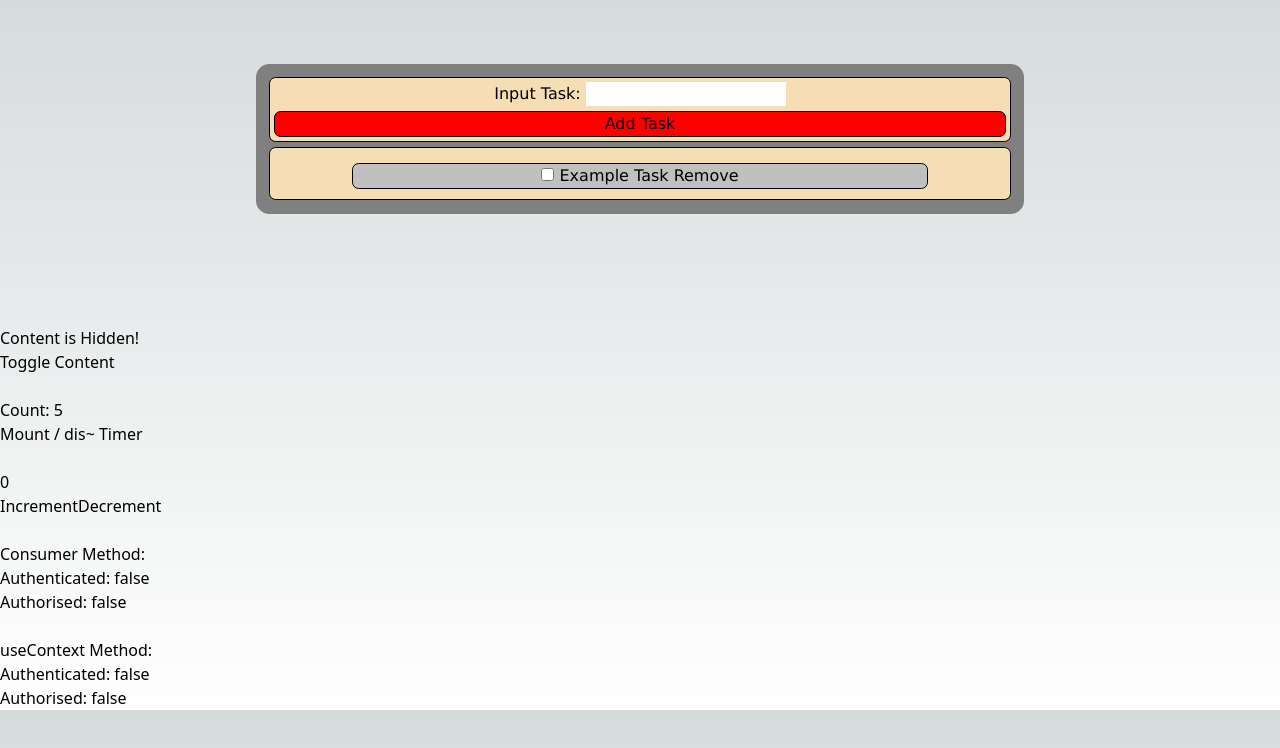
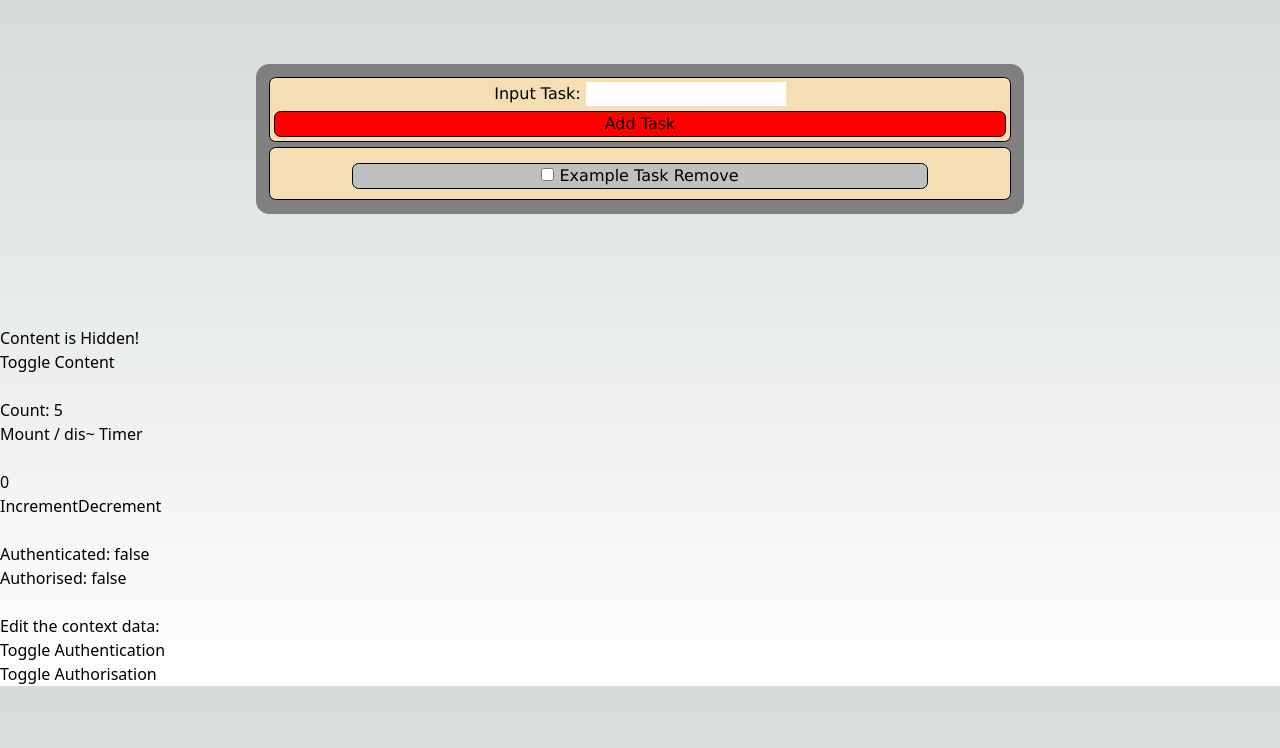
Before and after one commit to Austin-ALIT/austin-react-intermediary, a Next.js app: page / in a window 1280 px wide. Shown: the top 748 px of the page. Built offline with nearby package versions, Linux system fonts and the light colour scheme.

Commit message:
Implimented dynamic context

```diff
--- a/src/components/childcomponent/childcomponent.tsx
+++ b/src/components/childcomponent/childcomponent.tsx
@@ -8,13 +8,18 @@ export default function ChildComponent(){
 
     // Display the context data in the component's render.
     return(
-        <ContextProvider>
-            <p> Consumer Method: </p>
-            <ContextConsumer/>
+        <>
+            <p> {`Authenticated: ${contex.value.isAuthenticated}`} </p>
+            <p> {`Authorised: ${contex.value.isAuthorised}`} </p>
             <br/>
-            <p> useContext Method: </p>
-            <p> {`Authenticated: ${contex.isAuthenticated}`} </p>
-            <p> {`Authorised: ${contex.isAuthorised}`} </p>
-        </ContextProvider>
+
+            {/* // Add a buttons or input fields to the ChildComponent that allows the user to modify the context data. */}
+            <div>
+                <p> Edit the context data: </p>
+                <button onClick={() => contex.changer({type: 'AUTHENTICATION_TOGGLE'})}> Toggle Authentication </button>
+                <br/>
+                <button onClick={() => contex.changer({type: 'AUTHORISATION_TOGGLE'})}> Toggle Authorisation </button>
+            </div>
+        </>
     )
 }
--- a/src/context/authcontext/authcontext.tsx
+++ b/src/context/authcontext/authcontext.tsx
@@ -1,40 +1,64 @@
 // Set up the Context:
 
-import React from "react";
+import React, { useReducer, useState } from "react";
 
 // Create a Context Wrapper component called “AuthContext” in the context directory. /// -- CHECK
 // Set up a new context using the createContext function from the 'react' package.
 const AuthContext = React.createContext({
     // Define an initial context value that includes two Boolean states
     // called “isAuthenticated” and “isAuthorised”.
-    isAuthenticated: false,
-    isAuthorised: false
+    value: {
+        isAuthenticated: false,
+        isAuthorised: false
+    },
+    changer: (((action: object) => {}))
 });
 
 export default AuthContext;
 
+function reducer(contexState: any, action: any){
+    switch (action.type) {
+        case 'AUTHENTICATION_TOGGLE':
+            return { ...contexState, isAuthenticated: !(contexState.isAuthenticated)};
+        case 'AUTHORISATION_TOGGLE':
+            return { ...contexState, isAuthorised: !(contexState.isAuthorised)};
+        default:
+            return contexState;
+    }
+}
+
 // Create Provider and Consumer Components:
 // Create a Provider component that wraps the main App component and provides the context value to its children.
 export function ContextProvider(props: any){
+    const [contexState, dispachContexState] = useReducer(reducer, ({
+        // Finally replaced with a state
+        isAuthenticated: false,
+        isAuthorised: false
+    }));
+
+    function changer(action: object){
+        dispachContexState(action);
+    }
+
+    const contexStuff = {
+        value: contexState,
+        changer: changer
+    }
+
     return(
-        <AuthContext.Provider value={{
-            // To be replaced with a state
-            isAuthenticated: false,
-            isAuthorised: false
-        }}>
+        <AuthContext.Provider value={contexStuff}>
             {props.children}
         </AuthContext.Provider>
     )
 }
 
 // Create a Consumer component that will consume the context and display the context data.
-export function ContextConsumer(){
+export function ContextConsumer(props: any){
     return(
-        <AuthContext.Consumer children={(contex) => {
+        <AuthContext.Consumer children={() => {
             return(
                 <>
-                    <p> {`Authenticated: ${contex.isAuthenticated}`} </p>
-                    <p> {`Authorised: ${contex.isAuthorised}`} </p>
+                    {props.children}
                 </>
             )
         }}/>
@@ -49,21 +73,19 @@ export function ContextConsumer(){
 
 
 // Render the Result:
+// See src/app.tsx
 
-// In the main App component, render the ChildComponent within the Consumer component.
-
-// Display Messages that describe the context state.
-
-// Verify that the context data is correctly displayed in the application.
 
 // Update Context Data:
 
 // Add a buttons or input fields to the ChildComponent that allows the user to modify the context data.
+// See components/childcomponent/childcomponent.tsx
 
 // Implement the necessary logic to update the context data when the user interacts with the buttons or input fields.
+// See Above
 
 // Test and Experiment:
 
-// Test the application by interacting with the UI and verifying that the context data updates correctly.
+// Test the application by interacting with the UI and verifying that the context data updates correctly. - done
 
 // Experiment with different use cases, such as nesting components that consume the context or passing the context through multiple levels of components.
--- a/src/pages/_app.tsx
+++ b/src/pages/_app.tsx
@@ -1,6 +1,20 @@
+import ChildComponent from '@/components/childcomponent/childcomponent'
+import { ContextConsumer, ContextProvider } from '@/context/authcontext/authcontext'
 import '@/styles/globals.css'
 import type { AppProps } from 'next/app'
 
 export default function App({ Component, pageProps }: AppProps) {
-  return <Component {...pageProps} />
+  return (
+    <ContextProvider>
+      <Component {...pageProps} />
+
+      {/* // In the main App component, render the ChildComponent within the Consumer component. */}
+      <ContextConsumer>
+          {/* // Display Messages that describe the context state. - Done in child component */}
+          <ChildComponent/>
+      </ContextConsumer>
+    </ContextProvider>
+  )
 }
+
+// Verify that the context data is correctly displayed in the application. - done
--- a/src/pages/index.tsx
+++ b/src/pages/index.tsx
@@ -18,7 +18,6 @@ export default function Home(){
       <br/><br/>
       <CountReducer/>
       <br/><br/>
-      <ChildComponent/>
     </>
   )
 }
```
